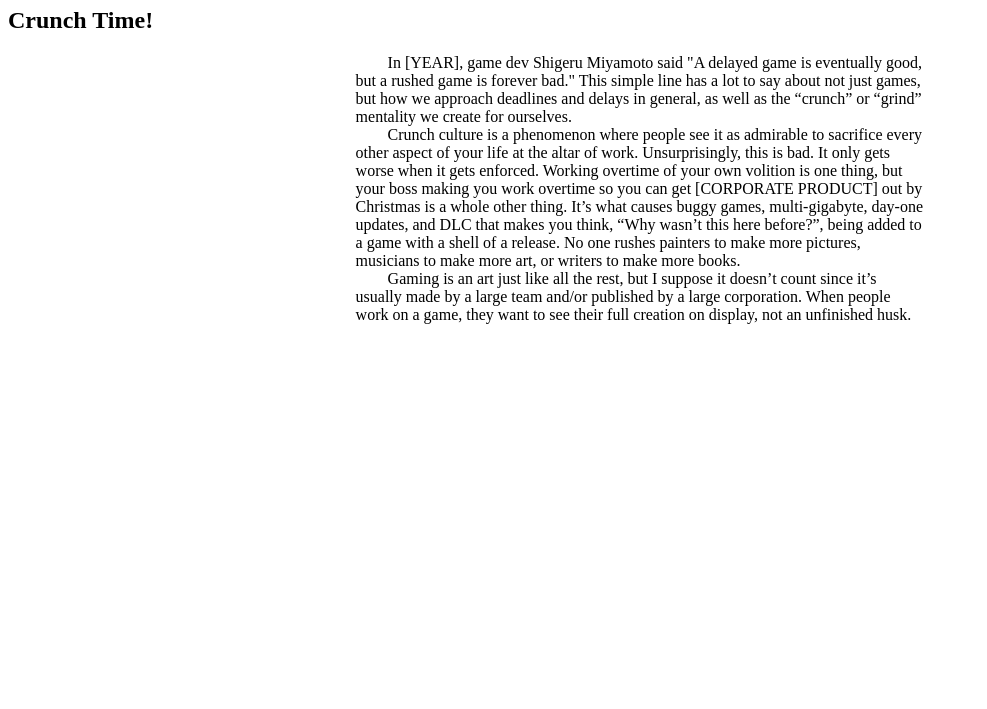
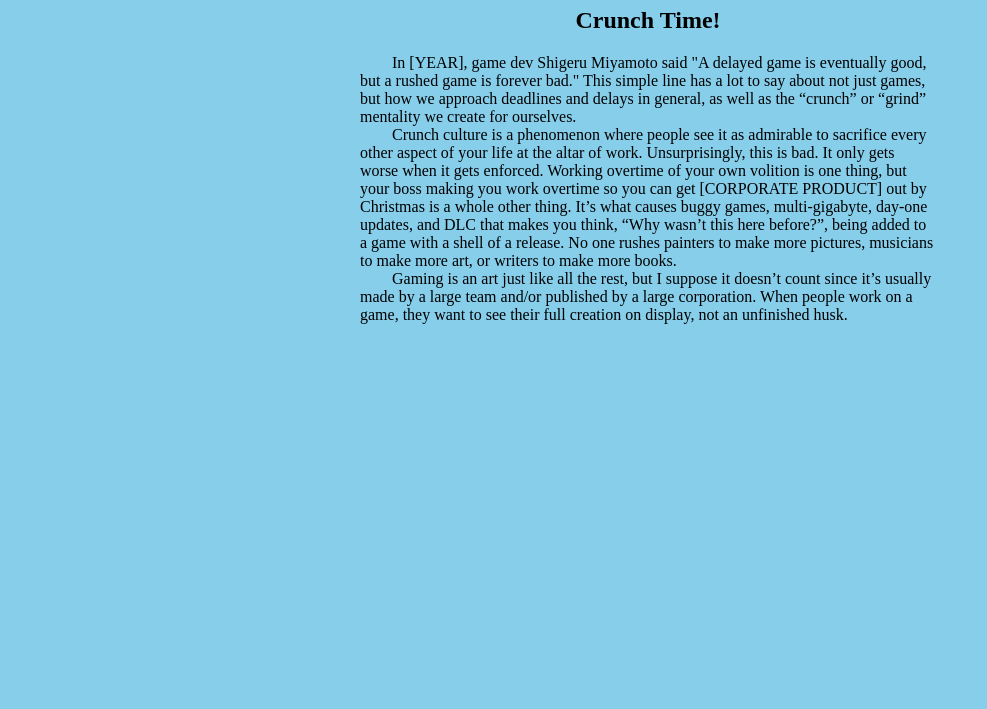
Before and after one commit to RotomReploid/Commonplace-Book, a plain HTML site: page pages/Week1/home1.html in a window 1280 px wide. Shown: the part 99-808 px from the top of the page, without its empty margins (0-987 px from the left). Drawn offline with nearby package versions, Linux system fonts and the light colour scheme; the site is published under a folder, as on GitHub Pages, so addresses that start at the root find nothing.

Commit message:
fixed css directory

```diff
--- a/pages/Week1/home1.html
+++ b/pages/Week1/home1.html
@@ -5,7 +5,7 @@
     <meta charset="utf-8">
     <meta name="viewport" content="width=device-width">
     <title>Title</title>
-    <link href="/styles/style.css" rel="stylesheet" type="text/css" />
+    <link href="../../styles/style.css" rel="stylesheet" type="text/css" />
 </head>
 
 <body>
```
Also changed, not shown: pages/Week1/school1.html (+1 -1 lines), pages/Week2/home2.html (+1 -1 lines), pages/Week2/school2.html (+1 -1 lines), pages/Week3/home3.html (+1 -1 lines), pages/Week3/school3.html (+1 -1 lines), pages/Week4/home4.html (+1 -1 lines), pages/Week4/school4.html (+1 -1 lines), pages/Week5/home5.html (+1 -1 lines), pages/Week5/school5.html (+1 -1 lines), pages/other/final.html (+1 -1 lines), template.html (+1 -1 lines).
